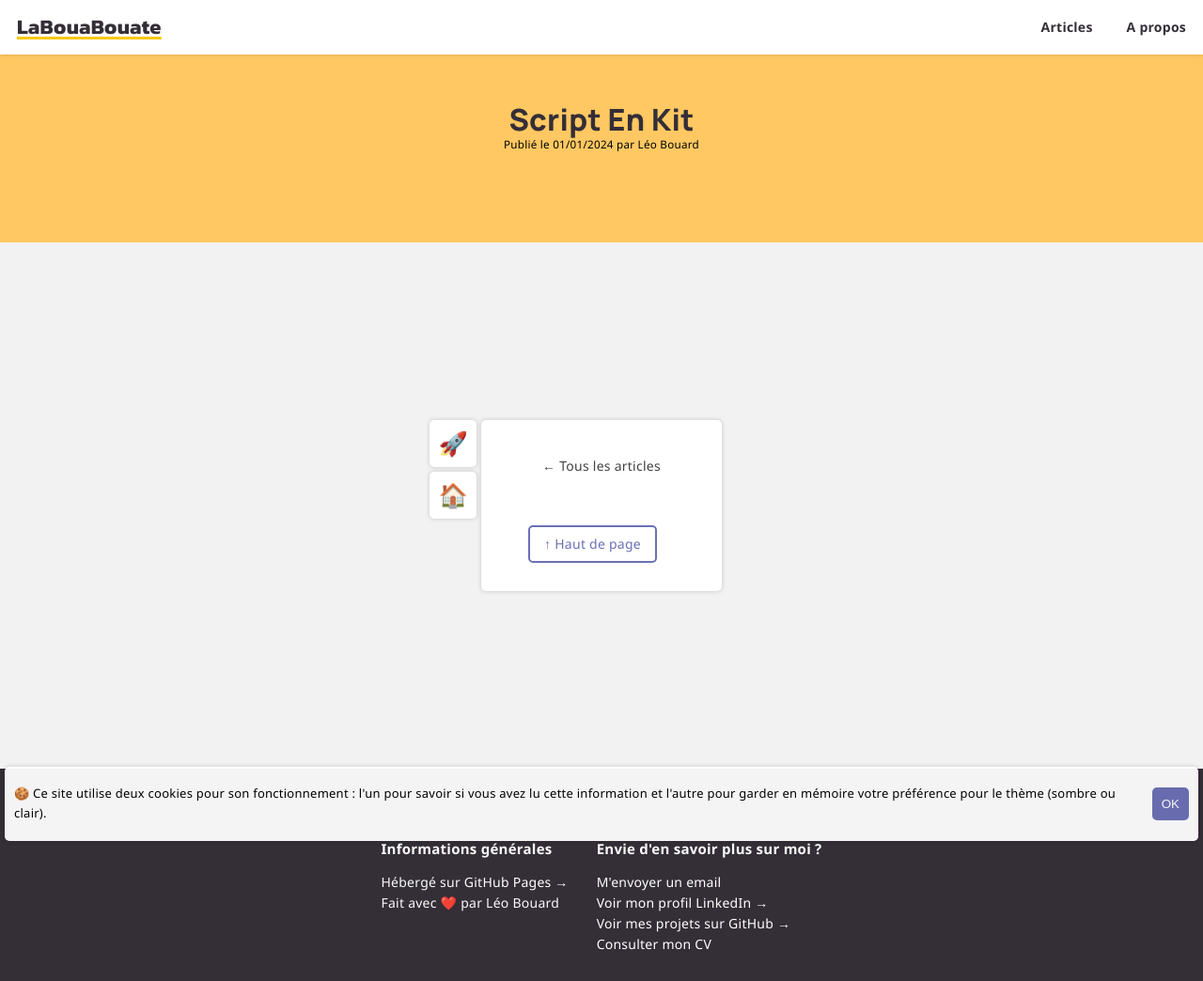
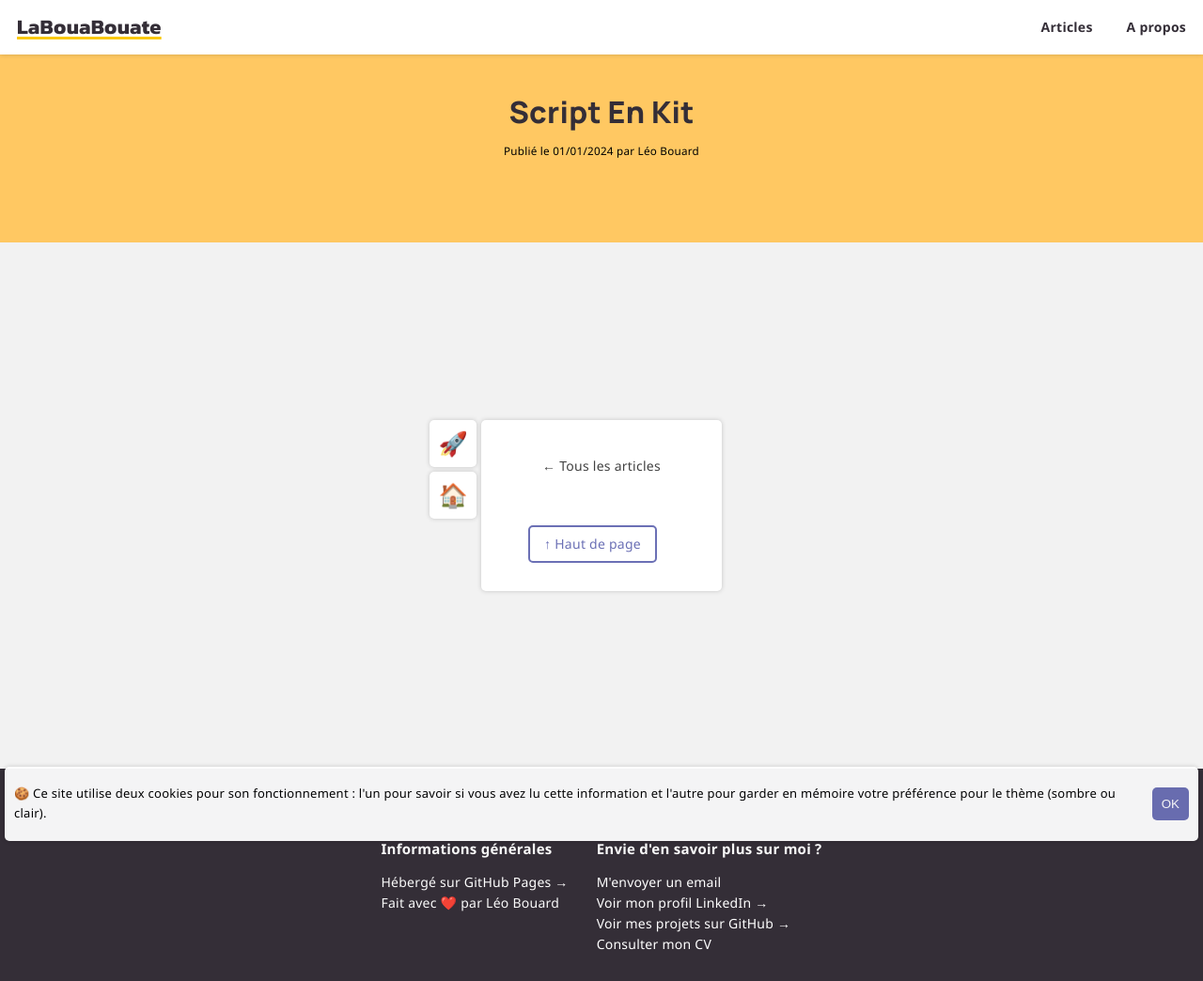
Before and after one commit to leobouard/leobouard.github.io, a Jekyll site: the page built from _posts/2024-01-01-script-en-kit.md, in a window 1280 px wide. Shown: the whole page at 94% size. Built offline with Jekyll 4.4.1, drawn with Linux system fonts in a browser that asks for light colours; some web fonts are replaced; our own code applies the rules of GitHub Pages for plain Markdown files.

Commit message:
Update posts.scss

```diff
--- a/assets/css/posts.scss
+++ b/assets/css/posts.scss
@@ -127,7 +127,7 @@ span.articleDescription {
     text-decoration: none;
     text-align: center;
     max-width: 600px;
-    margin: 0px 15px;
+    margin: 15px;
 }
 
 div.information {
```
